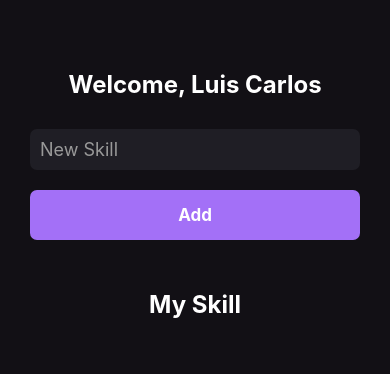
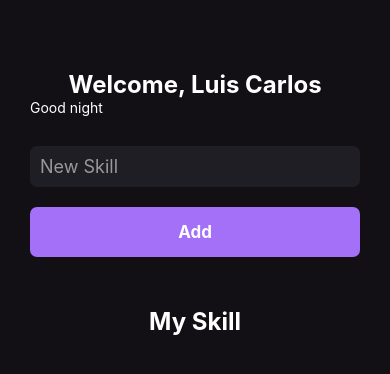
Before and after one commit to luiscns-alt/myskills, a React Native app: screen / in a window 390 px wide. Shown: the top 374 px of the page. Built offline with nearby package versions, Linux system fonts and the light colour scheme.

Commit message:
Feat: Hooks useEffect

```diff
--- a/src/components/Button.js
+++ b/src/components/Button.js
@@ -1,4 +1,4 @@
-import React, {useRef} from 'react';
+import React from 'react';
 import {Text, TouchableOpacity, StyleSheet} from 'react-native';
 
 export function Button({onPress}) {
--- a/src/pages/Home.js
+++ b/src/pages/Home.js
@@ -1,11 +1,10 @@
-import React, {useState} from 'react';
+import React, {useState, useEffect} from 'react';
 import {
     View,
     Text,
     StyleSheet,
     TextInput,
     Platform,
-    ScrollView,
     FlatList,
 } from 'react-native';
 import {Button} from '../components/Button';
@@ -14,15 +13,29 @@
 export function Home() {
     const [newSkill, setNewSkill] = useState('');
     const [mySkill, setMySkill] = useState([]);
+    const [gretting, setGretting] = useState('');
 
     function handleNewAddSkill() {
         setMySkill(oldState => [...oldState, newSkill]);
-        console.log(mySkill);
     }
+
+    useEffect(() => {
+        const currentHour = new Date().getTime();
+        console.log(currentHour);
+
+        if (currentHour < 12) {
+            setGretting('Good morning');
+        } else if (currentHour >= 12 && currentHour < 18) {
+            setGretting('Good afternoon');
+        } else {
+            setGretting('Good night');
+        }
+    }, []);
 
     return (
         <View style={styles.container}>
             <Text style={styles.text}>Welcome, Luis Carlos</Text>
+            <Text style={styles.gretings}>{gretting}</Text>
             <TextInput
                 style={styles.textInput}
                 placeholder="New Skill"
@@ -33,6 +46,7 @@
             <Button onPress={handleNewAddSkill} />
 
             <Text style={[styles.text, {marginVertical: 50}]}>My Skill</Text>
+
             <FlatList
                 data={mySkill}
                 keyExtractor={item => item}
@@ -63,4 +77,7 @@
         marginTop: 30,
         borderRadius: 7,
     },
+    gretings: {
+        color: '#FFF',
+    },
 });
```
